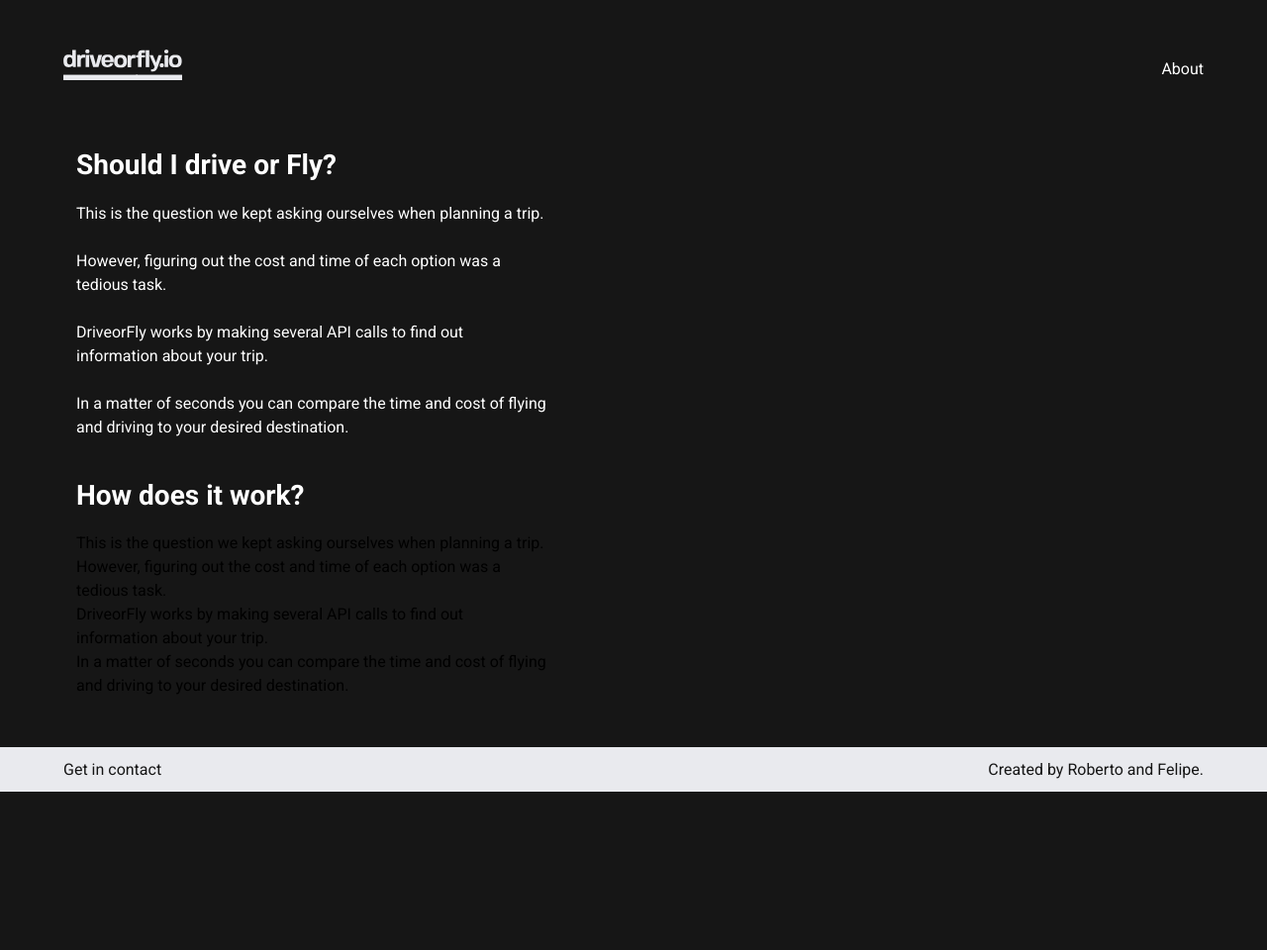
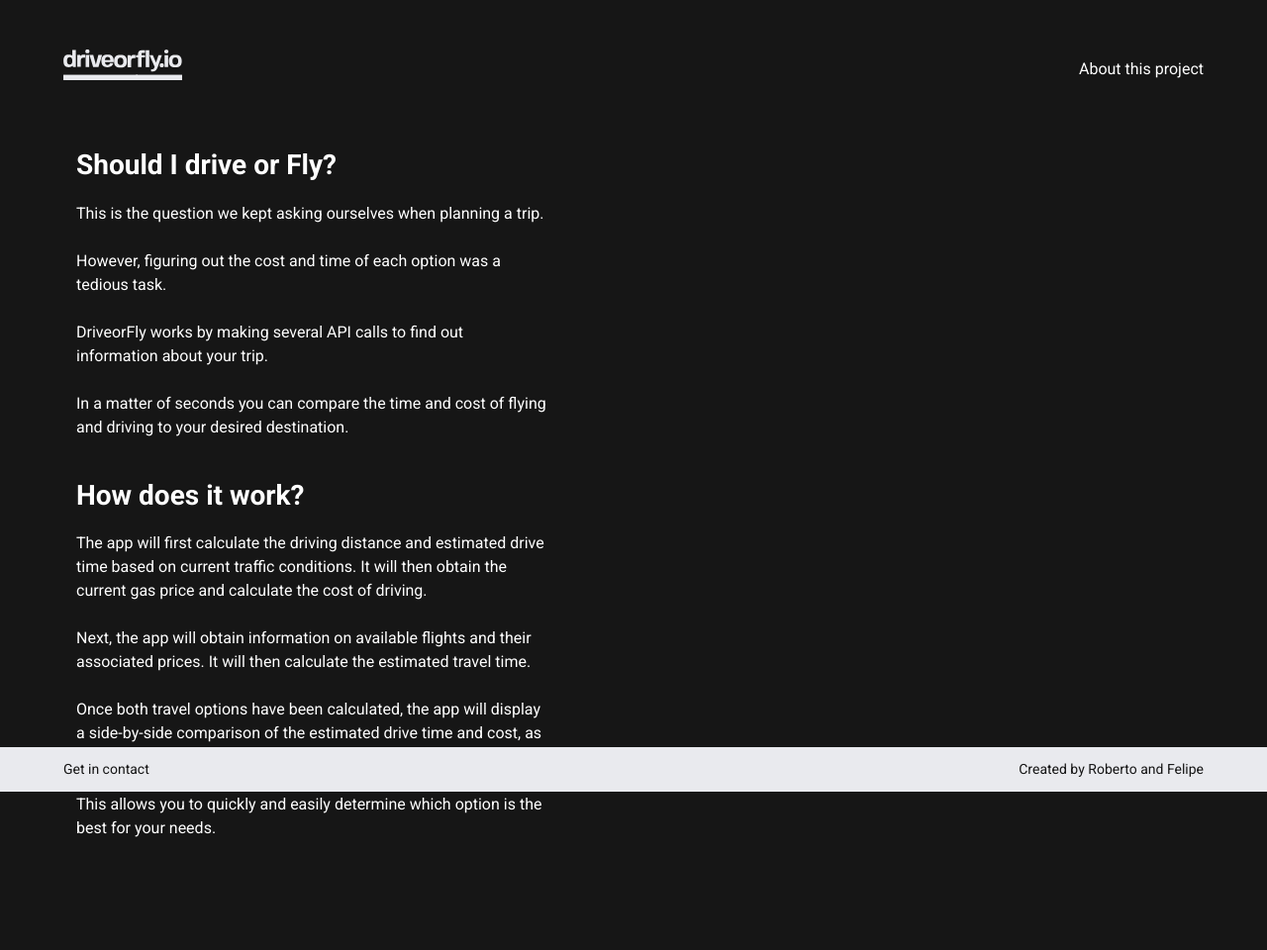
Before and after one commit to felipefischel/django-drive-or-fly, a Django app: page /about/ in a window 1280 px wide. Shown: the whole page at 99% size. Before the commit the page ends 800 px from the top, so only its background shows below. Run offline with Django 4.2, Linux system fonts and the light colour scheme; style sheets or scripts are compiled from the project's sources; some libraries are stand-ins or nearby versions.

Commit message:
style changes to about page

```diff
--- a/TransportationComparison/static/TransportationComparison/sass/_about.scss
+++ b/TransportationComparison/static/TransportationComparison/sass/_about.scss
@@ -1,5 +1,5 @@
 .about-container {
-  position:absolute;
+  position: absolute;
   transform: translate(65px, 110px);
   text-align: left;
   align-items: center;
@@ -32,3 +32,14 @@
   line-height: 1.5em;
   color: white;
 }
+
+@media (max-width: 767px) {
+  .about-container {
+    transform: translate(0, 120px);
+    justify-content: space-between;
+    padding: 20px;
+  }
+  .about-bck{
+    height: 130vh;
+  }
+}
--- a/TransportationComparison/static/TransportationComparison/sass/_footer.scss
+++ b/TransportationComparison/static/TransportationComparison/sass/_footer.scss
@@ -27,6 +27,7 @@
 
 .footer-text{
   color: var(--black);
+  font-size: 14px;
 }
 
 .footer-link{
--- a/TransportationComparison/static/TransportationComparison/sass/_result.scss
+++ b/TransportationComparison/static/TransportationComparison/sass/_result.scss
@@ -103,6 +103,12 @@
   margin-right: 8px;
 }
 
+@media (max-width: 1135px) {
+  .results-text-container{
+    margin-top: 120px;
+  }
+}
+
 @media (max-width: 767px) {
   .result-main-container {
     transform: translate(20px, 150px);
@@ -123,12 +129,6 @@
     border-right: none;
     border-bottom: 1px solid var(--white);
   }
-}
-
-@media (max-width: 1135px) {
-  .results-text-container{
-    margin-top: 120px;
-  }
   .result-background-ad-image{
     height: 165vh;
   }
--- a/TransportationComparison/templates/TransportationComparison/about.html
+++ b/TransportationComparison/templates/TransportationComparison/about.html
@@ -7,7 +7,7 @@
 
 {% block content %}
 
-<div class="index-background-ad-image" style="background-color: var(--black)">
+<div class="result-background-ad-image about-bck" style="background-color: var(--black)">
 
   <div class="container about-container">
     <h1 class="about-header">Should I drive or Fly?</h1>
@@ -23,13 +23,14 @@
 
     <h1 class="about-header">How does it work?</h1>
     <p>
-      <span>This is the question we kept asking ourselves when planning a trip.</span><br>
+      <span class="white-span">The app will first calculate the driving distance and estimated drive time based on current traffic conditions. It will then obtain the current gas price and calculate the cost of driving.</span><br>
 
-      <span>However, figuring out the cost and time of each option was a tedious task.</span><br>
+      <span class="white-span">Next, the app will obtain information on available flights and their associated prices. It will then calculate the estimated travel time.</span><br>
 
-      <span> DriveorFly works by making several API calls to find out information about your trip.</span><br>
+      <span class="white-span">Once both travel options have been calculated, the app will display a side-by-side comparison of the estimated drive time and cost, as well as the estimated fly time and cost.</span><br>
 
-      <span>In a matter of seconds you can compare the time and cost of flying and driving to your desired destination.</span>
+      <span class="white-span">This allows you to quickly and easily determine which option is the best for your needs.
+      </span>
     </p>
   </div>
 
--- a/TransportationComparison/templates/TransportationComparison/footer.html
+++ b/TransportationComparison/templates/TransportationComparison/footer.html
@@ -12,7 +12,7 @@
           Created by
           <a class="footer-link" href='https://www.linkedin.com/in/roberto-mora-rojas-4a8918146/' target="_blank">Roberto</a>
           and
-          <a class="footer-link" href='https://www.linkedin.com/in/felipe-fischel/' target="_blank">Felipe.</a>
+          <a class="footer-link" href='https://www.linkedin.com/in/felipe-fischel/' target="_blank">Felipe</a>
         </p>
       </div>
     </div>
--- a/TransportationComparison/templates/TransportationComparison/navbar.html
+++ b/TransportationComparison/templates/TransportationComparison/navbar.html
@@ -8,7 +8,7 @@
     </div>
     <div class="nav-menu">
       <div class="nav-menu-item">
-        <p class="navbar-text"><a href="{% url 'comparison:about' %}">About</a></p>
+        <p class="navbar-text"><a href="{% url 'comparison:about' %}">About this project</a></p>
       </div>
     </div>
   </div>
```
Also changed, not shown: TransportationComparison/static/TransportationComparison/sass/TransportationComparison/sass/style.css (+15 -6 lines), 1 other file.
